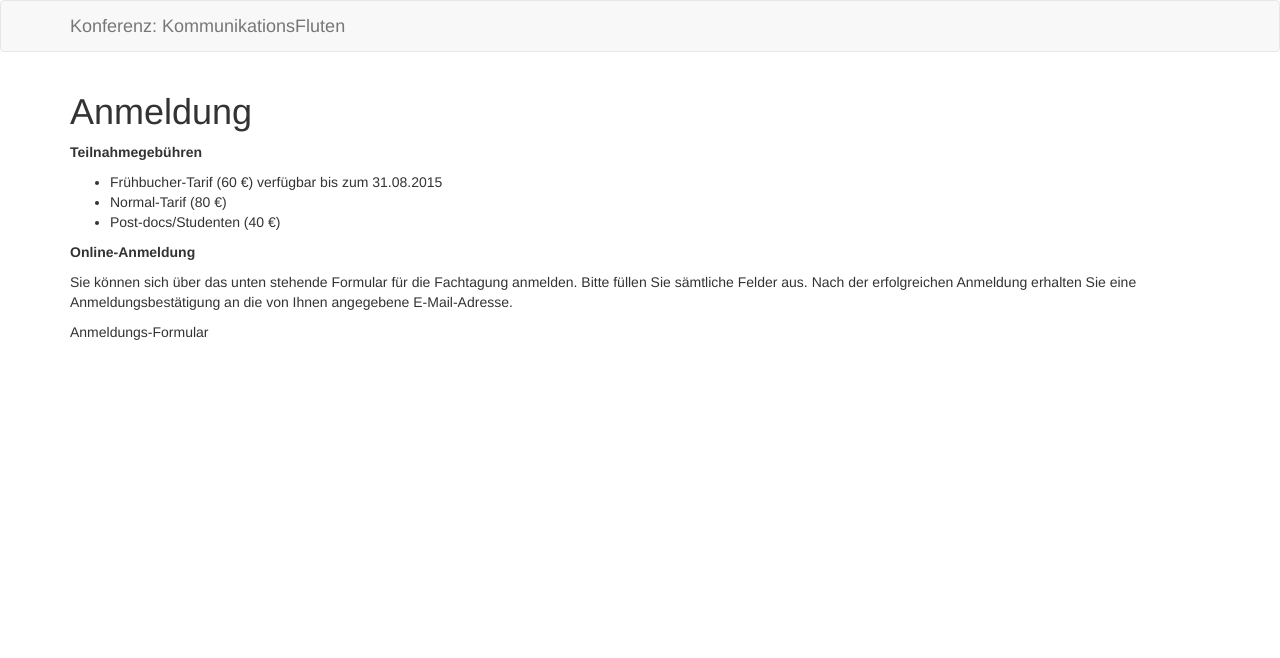
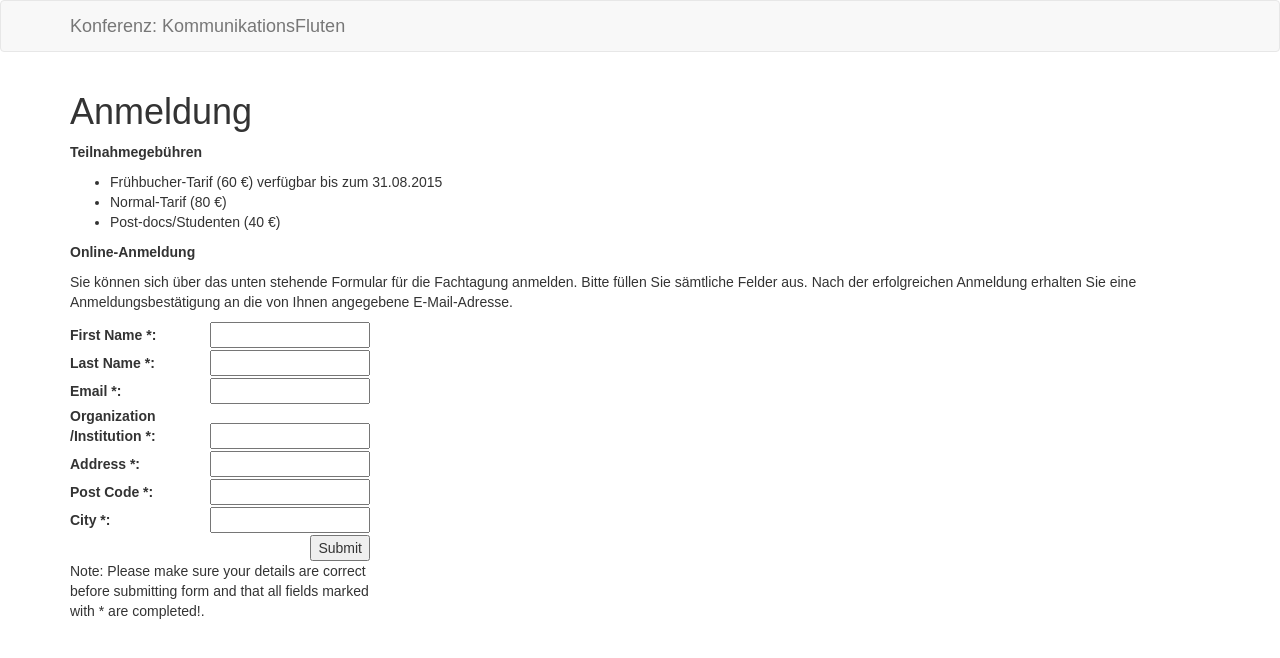
Before and after one commit to susedev/test, a Jekyll site: the page built from anmeldung.html, in a window 1280 px wide. Shown: the top 658 px of the page. Built offline with Jekyll 4.4.1, drawn with Linux system fonts in a browser that asks for light colours.

Commit message:
Edit from JekyllCMS

```diff
--- a/anmeldung.html
+++ b/anmeldung.html
@@ -12,5 +12,34 @@ title: Anmeldung
 <p><strong>Online-Anmeldung</strong></p>
 
 <p>Sie k&ouml;nnen sich &uuml;ber das unten stehende Formular f&uuml;r die Fachtagung anmelden. Bitte f&uuml;llen Sie s&auml;mtliche Felder aus. Nach der erfolgreichen Anmeldung erhalten Sie eine Anmeldungsbest&auml;tigung an die von Ihnen angegebene E-Mail-Adresse.</p>
+<style type="text/css">body {font-family:Arial, Sans-Serif;}
 
-<p>Anmeldungs-Formular</p>
+            #container {width:300px; margin:0 left;}
+ form label {display:inline-block; width:140px;}
+            form input[type="text"],
+            form input[type="email"] {width:160px;}
+
+            form .line {clear:both;}
+            form .line.submit {text-align:right;}
+</style>
+<div id="container">
+<form>
+<div class="line"><label for="first_name">First Name *: </label><input id="first_name" type="text" /></div>
+
+<div class="line"><label for="last_name">Last Name *: </label><input id="last_name" type="text" /></div>
+
+<div class="line"><label for="email">Email *: </label><input id="email" type="email" /></div>
+
+<div class="line"><label for="organization">Organization /Institution *: </label><input id="organization" type="text" /></div>
+
+<div class="line"><label for="add">Address *: </label><input id="add" type="text" /></div>
+
+<div class="line"><label for="ptc">Post Code *: </label><input id="ptc" type="text" /></div>
+
+<div class="line"><label for="city">City *: </label><input id="postcode" type="text" /></div>
+
+<div class="line submit"><input type="submit" value="Submit" /></div>
+
+<p>Note: Please make sure your details are correct before submitting form and that all fields marked with * are completed!.</p>
+</form>
+</div>
```
